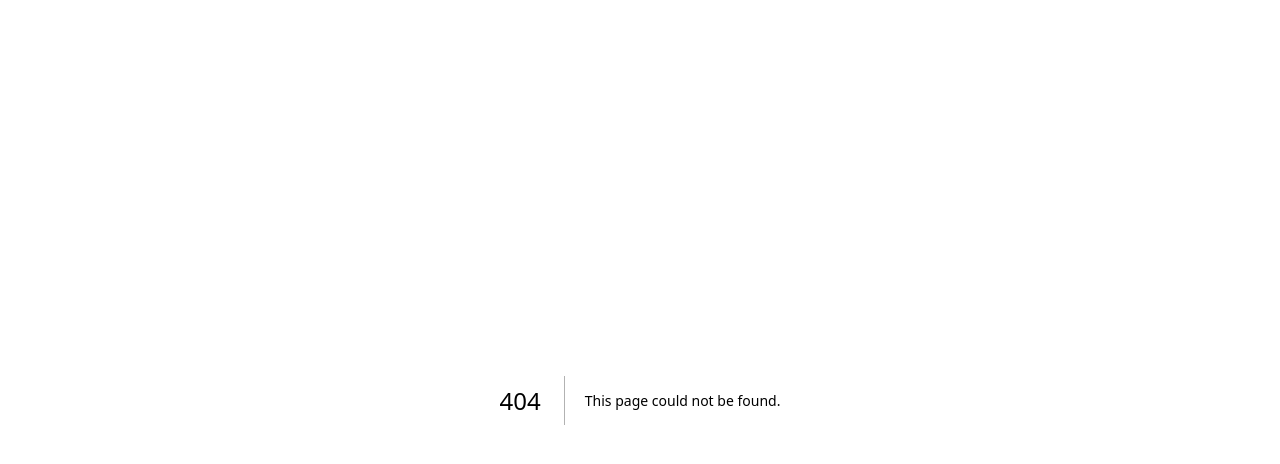
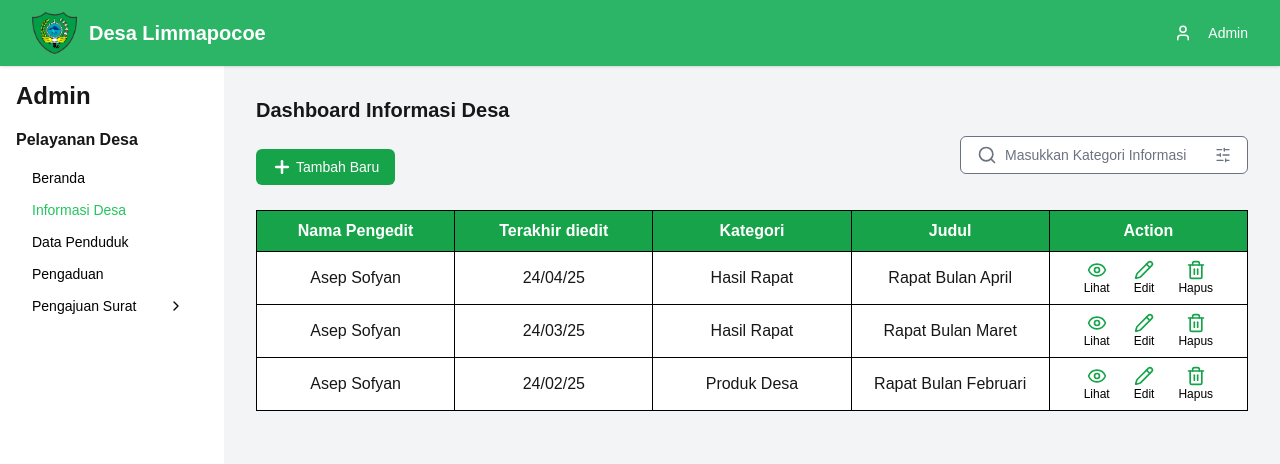
Before and after one commit to muhammadzulfadly/limapoccoedigital, a Next.js app: page /admin/informasi-desa in a window 1280 px wide. Before the commit this address had no page. Shown: the top 464 px of the page. Built offline with nearby package versions, Linux system fonts and the light colour scheme.

Commit message:
halaman admin/informasi-desa

```diff
--- /dev/null
+++ b/app/admin/informasi-desa/page.js
@@ -0,0 +1,88 @@
+import { Plus, Search, SlidersHorizontal, Pencil, Trash2, Eye } from "lucide-react";
+import Link from "next/link";
+
+export const metadata = {
+  title: "Dashboard Informasi Desa",
+};
+
+export default async function Page() {
+  const data = [
+    { nama: "Asep Sofyan", tanggal: "24/04/25", kategori: "Hasil Rapat", judul: "Rapat Bulan April" },
+    { nama: "Asep Sofyan", tanggal: "24/03/25", kategori: "Hasil Rapat", judul: "Rapat Bulan Maret"},
+    { nama: "Asep Sofyan", tanggal: "24/02/25", kategori: "Produk Desa", judul: "Rapat Bulan Februari" },
+  ];
+
+  function ActionButtons() {
+    return (
+      <div className="flex justify-center items-center gap-6 text-green-600 text-xs">
+        <Link href="#" className="flex flex-col items-center hover:underline" title="Lihat">
+          <Eye className="w-5 h-5" />
+          <span className="text-black">Lihat</span>
+        </Link>
+        <Link href="#" className="flex flex-col items-center hover:underline" title="Edit">
+          <Pencil className="w-5 h-5" />
+          <span className="text-black">Edit</span>
+        </Link>
+        <Link href="#" className="flex flex-col items-center hover:underline" title="Hapus">
+          <Trash2 className="w-5 h-5" />
+          <span className="text-black">Hapus</span>
+        </Link>
+      </div>
+    );
+  }
+
+  return (
+    <div className="flex h-full">
+      {/* Main Content */}
+      <div className="flex-1 bg-gray-100 p-8">
+        <header>
+          <h1 className="text-xl font-bold mb-3">Dashboard Informasi Desa</h1>
+        </header>
+
+        <div className="flex justify-between items-center mb-3">
+          <Link href={`/admin/informasi-desa/buat-baru`}>
+            <button className="flex items-center gap-1 px-4 py-2 bg-green-600 text-white rounded-md text-sm hover:bg-green-700 transition">
+              <Plus className="w-5 h-5" strokeWidth={3} />
+              Tambah Baru
+            </button>
+          </Link>
+          <div className="flex justify-end mb-6">
+            <div className="flex items-center border border-gray-500 rounded-md px-4 py-2 bg-white text-gray-500 transition-colors w-72">
+              <Search className="w-5 h-5 mr-2" />
+              <input type="text" placeholder="Masukkan Kategori Informasi" className="flex-1 outline-none text-sm bg-white placeholder-gray-500" />
+              <SlidersHorizontal className="w-4 h-4 ml-2" />
+            </div>
+          </div>
+        </div>
+
+        <div className="overflow-x-auto">
+          <table className="table-auto w-full border border-black">
+            <thead>
+              <tr className="bg-green-600 text-white">
+                <th className="px-4 py-2 w-1/5 border border-black">Nama Pengedit</th>
+                <th className="px-4 py-2 w-1/5 border border-black">Terakhir diedit</th>
+                <th className="px-4 py-2 w-1/5 border border-black">Kategori</th>
+                <th className="px-4 py-2 w-1/5 border border-black">Judul</th>
+                <th className="px-4 py-2 w-1/5 border border-black">Action</th>
+              </tr>
+            </thead>
+
+            <tbody>
+              {data.map((item, index) => (
+                <tr key={index} className="bg-white text-center">
+                  <td className="px-4 py-2 border border-black">{item.nama}</td>
+                  <td className="px-4 py-2 border border-black">{item.tanggal}</td>
+                  <td className="border border-black p-2 px-4">{item.kategori}</td>
+                  <td className="px-4 py-2 border border-black">{item.judul}</td>
+                  <td className="border border-black p-2">
+                    <ActionButtons />
+                  </td>
+                </tr>
+              ))}
+            </tbody>
+          </table>
+        </div>
+      </div>
+    </div>
+  );
+}
--- a/app/admin/pengaduan-masyarakat/page.js
+++ b/app/admin/pengaduan-masyarakat/page.js
@@ -5,22 +5,12 @@ export const metadata = {
   title: "Dashboard Pengaduan Masyarakat",
 };
 
-export async function getData() {
-  return {
-    sedangProses: 0,
-    butuhKonfirmasi: 0,
-    ditolak: 1,
-    selesai: 1,
-  };
-}
-
 export default async function Page() {
-  const data1 = await getData();
 
   const data = [
-    { tanggal: "24/03/25", nama: "Asep Sofyan", status: "Menunggu", jenis: "Fasilitas Desa", action: "Buka" },
-    { tanggal: "24/03/25", nama: "Asep Sofyan", status: "Diterima", jenis: "Layanan Masyarakat", action: "Buka" },
-    { tanggal: "24/03/25", nama: "Asep Sofyan", status: "Selesai", jenis: "Fasilitas Desa", action: "Buka" },
+    { tanggal: "24/03/25", nama: "Asep Sofyan", status: "Menunggu", kategori: "Fasilitas Desa", action: "Buka" },
+    { tanggal: "24/03/25", nama: "Asep Sofyan", status: "Diterima", kategori: "Layanan Masyarakat", action: "Buka" },
+    { tanggal: "24/03/25", nama: "Asep Sofyan", status: "Selesai", kategori: "Fasilitas Desa", action: "Buka" },
   ];
 
   const statusStyle = {
@@ -97,7 +87,7 @@ export default async function Page() {
                   <td className="px-4 py-2 border border-black">{item.tanggal}</td>
                   <td className="px-4 py-2 border border-black">{item.nama}</td>
                   <td className={`border border-black p-2 ${statusStyle[item.status]}`}>{item.status}</td>
-                  <td className="px-4 py-2 border border-black">{item.jenis}</td>
+                  <td className="px-4 py-2 border border-black">{item.kategori}</td>
                   <td className="border border-black p-2">
                     <Link href={`/pengaduan/${item.id}`} className="flex justify-center items-center gap-1  hover:underline">
                       {iconStyle[item.action]}
--- a/app/masyarakat/pengaduan-masyarakat/page.js
+++ b/app/masyarakat/pengaduan-masyarakat/page.js
@@ -96,7 +96,7 @@ export default function Page() {
           <thead>
             <tr className="bg-green-600 text-white">
               <th className="border border-black p-2 w-1/5">Tanggal</th>
-              <th className="border border-black p-2 w-2/5">Jenis Pengaduan</th>
+              <th className="border border-black p-2 w-1/5">Jenis Pengaduan</th>
               <th className="border border-black p-2 w-1/5">Status</th>
               <th className="border border-black p-2 w-1/5">Action</th>
             </tr>
--- a/app/masyarakat/pengajuan-surat/[jenisSurat]/page.js
+++ b/app/masyarakat/pengajuan-surat/[jenisSurat]/page.js
@@ -104,7 +104,7 @@ export default async function Page({ params }) {
             <thead>
               <tr className="bg-green-700 text-white">
                 <th className="border border-black p-2 w-1/5">Tanggal</th>
-                <th className="border border-black p-2 w-2/5">Jenis surat</th>
+                <th className="border border-black p-2 w-1/5">Jenis surat</th>
                 <th className="border border-black p-2 w-1/5">Status</th>
                 <th className="border border-black p-2 w-1/5">Action</th>
               </tr>
```
